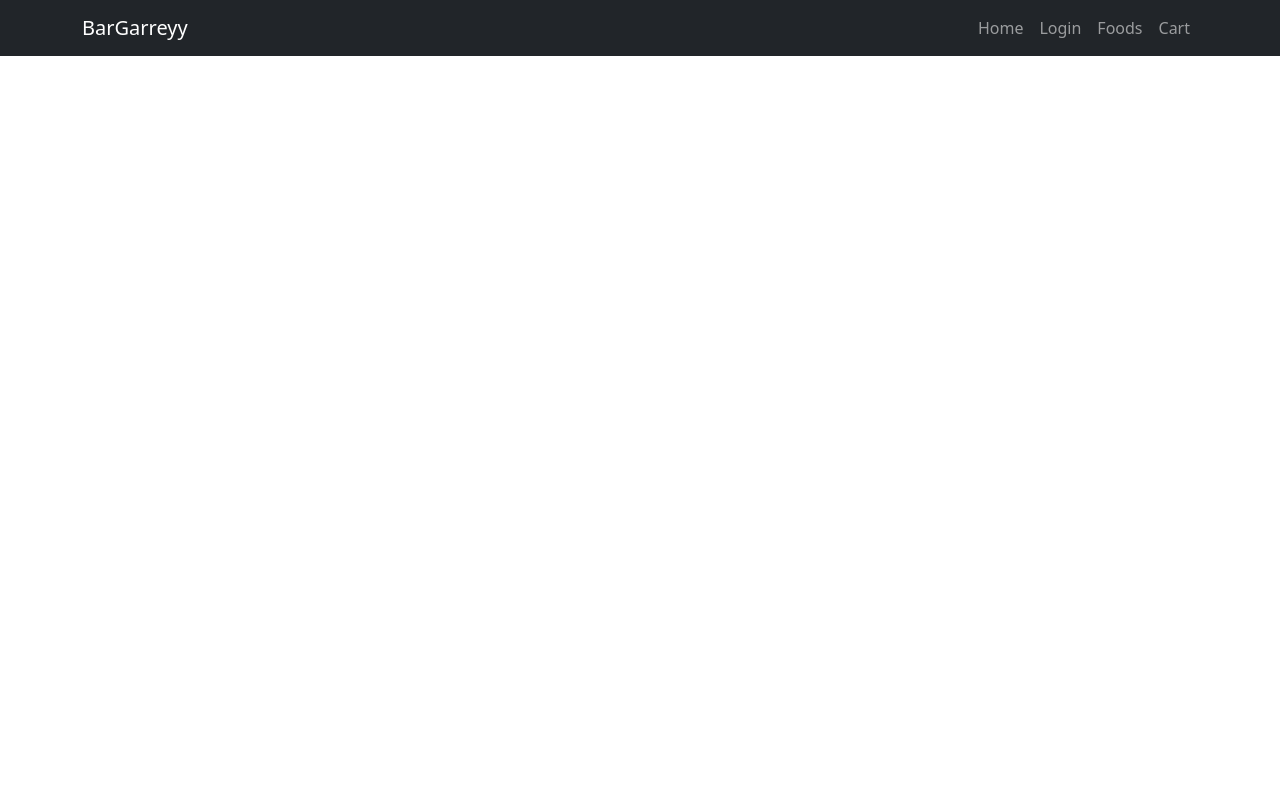
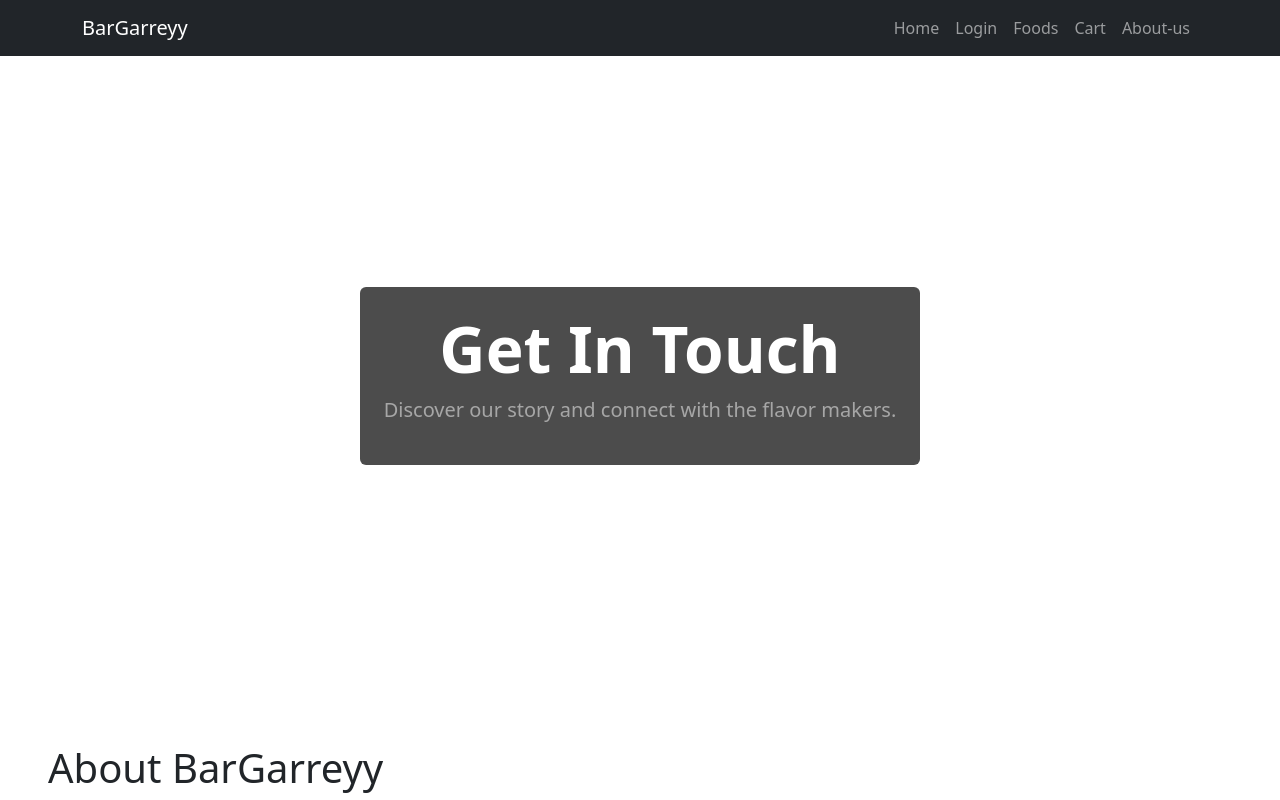
Before and after one commit to Rishirk011/Restaurant-website, a React app: page /about in a window 1280 px wide. Shown: the top 800 px of the page. Built offline with nearby package versions, Linux system fonts and the light colour scheme; the HTML template or start-up script is replaced by a standard one.

Commit message:
added route to about page

```diff
--- a/src/App.tsx
+++ b/src/App.tsx
@@ -8,6 +8,7 @@ import Foods from "./pages/foods/foods";
 import { useNavigate } from "react-router-dom";
 import Cart from "./pages/cart/cart";
 import Summary from "./pages/summary/summary";
+import AboutContact from "./pages/about/about";
 
 export default function App() {
   return (
@@ -23,6 +24,9 @@ export default function App() {
             element={<Cart/>}></Route>
             <Route path="/summary" element={<Summary/>}>
             </Route>
+            <Route path="/about"
+            element={<AboutContact/>}>
+            </Route>
           </Routes>
     </>
   );
--- a/src/components/ui/navbar.jsx
+++ b/src/components/ui/navbar.jsx
@@ -25,6 +25,11 @@ export default function Navbar(){
             Cart
             </Link>
           </li>
+           <li className="nav-item">
+            <Link to='/about' className="nav-link">
+            About-us
+            </Link>
+          </li>
         </ul>
       </div>
       </div>
--- a/src/pages/about/about.tsx
+++ b/src/pages/about/about.tsx
@@ -1,6 +1,4 @@
 import React, { useState } from "react";
-import "./aboutContact.css";
-
 export default function AboutContact() {
   const [formData, setFormData] = useState({
     name: "",
```
